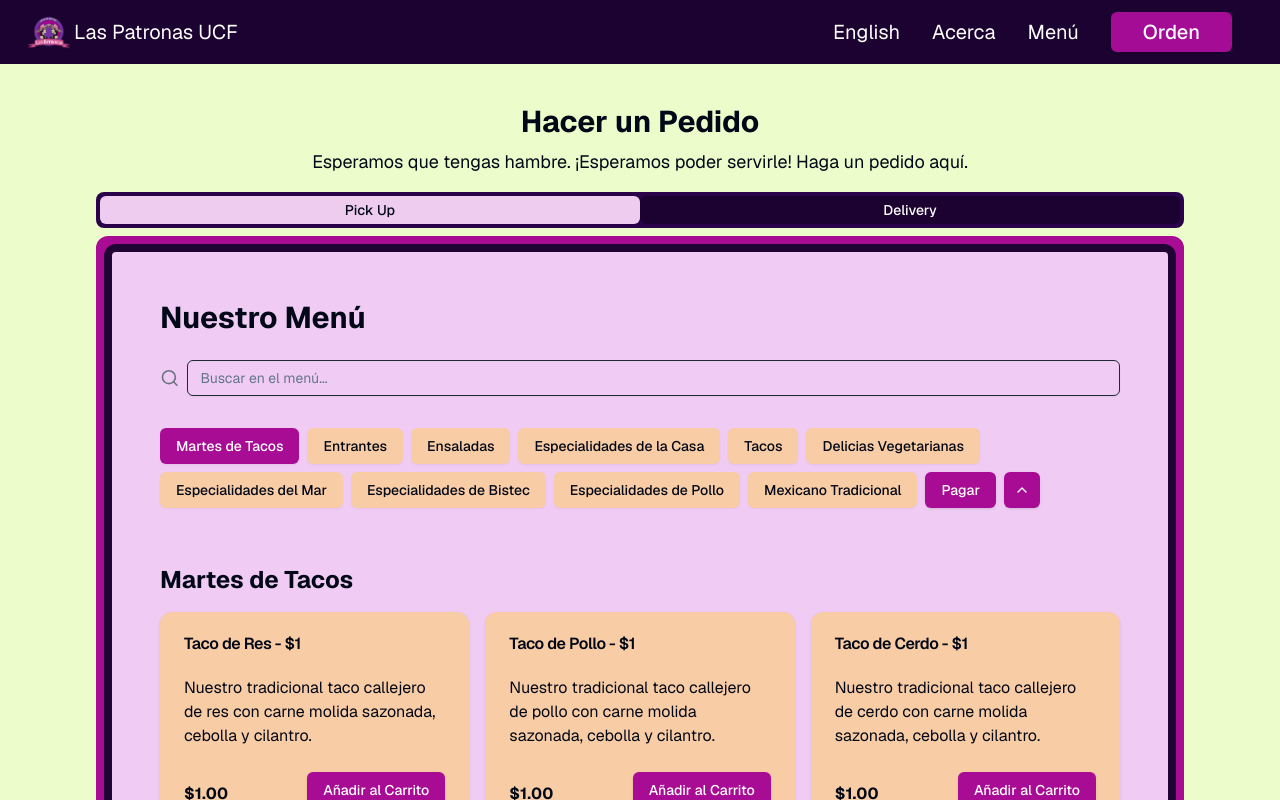
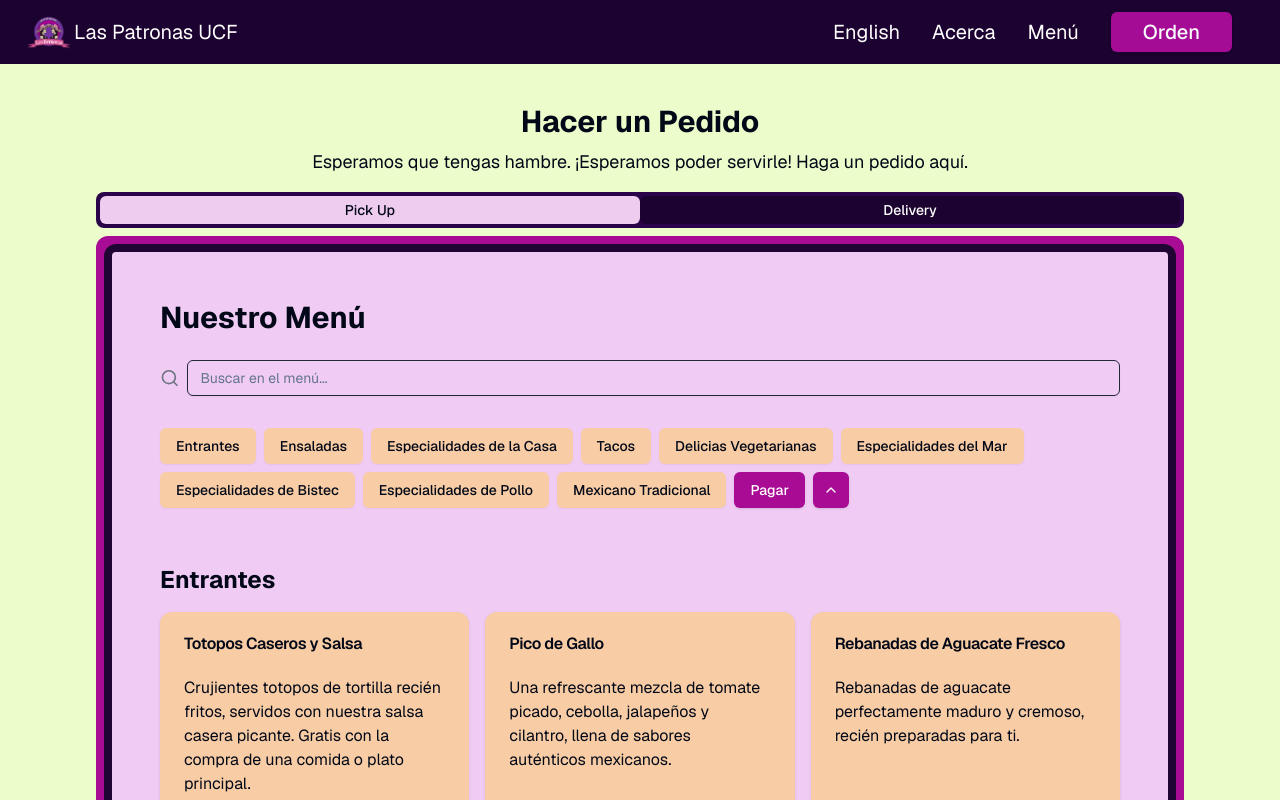
Before and after one commit to DormDevsLLC/laspatronas, a Next.js app: page /es/order in a window 1280 px wide. Built offline with nearby package versions, Linux system fonts and the light colour scheme; what tailwindcss-animated would draw is missing.

Commit message:
irl fixes

```diff
--- a/src/app/page.tsx
+++ b/src/app/page.tsx
@@ -41,7 +41,7 @@ export default function Home() {
         <div className="absolute left-0 top-0 z-0 h-full w-full">
           <RotatingBackground />
         </div>
-        <Card className="absolute bottom-0 left-1/2 z-10 mb-8 flex w-11/12 -translate-x-1/2 animate-fade flex-col border-[#a80c94] bg-[#1c0230] animate-delay-300 md:h-1/4 md:w-1/3">
+        <Card className="absolute bottom-0 left-1/2 z-10 mb-8 flex w-11/12 -translate-x-1/2 animate-fade flex-col border-[#a80c94] bg-[#1c0230] py-2 animate-delay-300 md:w-1/3">
           <div className="my-2 flex w-full items-center justify-center">
             {!isMobile && (
               <Image
--- a/src/components/order.tsx
+++ b/src/components/order.tsx
@@ -49,7 +49,7 @@ export default function OrderPage({ language }: RestaurantMenuProps) {
 
   // If today is Tuesday, sort the "Taco Tuesday" category items first
   const today = new Date();
-  const isTacoTuesday = true; // 0 = Sunday, 1 = Monday, ..., 6 = Saturday
+  const isTacoTuesday = today.getDay() == 2; // 0 = Sunday, 1 = Monday, ..., 6 = Saturday
 
   // Check if the time is between 11:30 AM and 2:00 PM
   const currentTime = today.getHours() + today.getMinutes() / 60;
@@ -728,13 +728,22 @@ export default function OrderPage({ language }: RestaurantMenuProps) {
                           </p>
                           <Button
                             onClick={() => addToCart(item)}
-                            disabled={!restaurantIsOpen}
+                            disabled={
+                              !restaurantIsOpen ||
+                              item.category == "Taco Tuesday" ||
+                              item.category == "Martes de Tacos"
+                            }
                             className="bg-[#a80c94] text-white"
                           >
                             {restaurantIsOpen
-                              ? language === "en"
-                                ? "Add to Cart"
-                                : "Añadir al Carrito"
+                              ? item.category === "Taco Tuesday" ||
+                                item.category === "Martes de Tacos"
+                                ? language === "en"
+                                  ? "In-Store Only"
+                                  : "Solo en Tienda"
+                                : language === "en"
+                                  ? "Add to Cart"
+                                  : "Añadir al Carrito"
                               : language === "en"
                                 ? "Closed"
                                 : "Cerrado"}
--- a/src/components/specials-dialog.tsx
+++ b/src/components/specials-dialog.tsx
@@ -54,8 +54,8 @@ export default function SpecialsDialog() {
           <DialogDescription className="text-base text-white md:text-xl">
             {tacoTuesday
               ? language === "en"
-                ? "Enjoy our amazing chicken, beef, or pork tacos for only $1 each! Available for Dine-In and Carry Out."
-                : "Disfruta de nuestros increíbles tacos de pollo, res o cerdo por solo $1 cada uno. Disponibles para comer en el restaurante o para llevar."
+                ? "Enjoy our amazing chicken, beef, or pork tacos for only $1 each! Available for Dine-In Only."
+                : "Disfruta de nuestros increíbles tacos de pollo, res o cerdo por solo $1 cada uno. Disponibles para comer en el restaurante."
               : language === "en"
                 ? "Enjoy our savory and affordable lunch special between 2pm and 5pm"
                 : "Disfruta de nuestro delicioso y asequible especial de almuerzo entre las 2 p.m. y las 5 p.m."}
```
